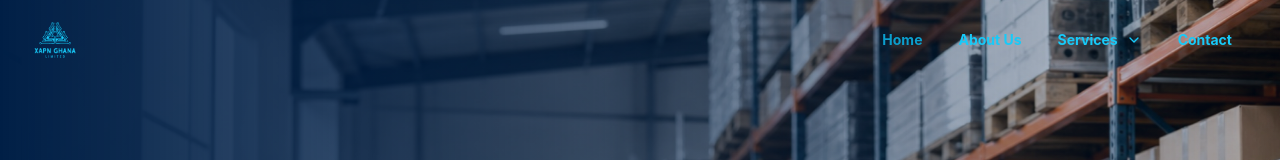
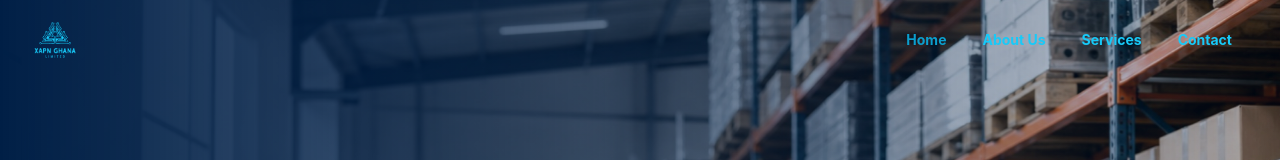
Before and after one commit to brobbeymessiah/XAPNGHANA, a React (Vite) app: page / in a window 1280 px wide. Shown: the top 160 px of the page. Built offline with nearby package versions, Linux system fonts and the light colour scheme; the HTML template or start-up script is replaced by a standard one.

Commit message:
improve navigation

```diff
--- a/src/data/navigation.ts
+++ b/src/data/navigation.ts
@@ -3,7 +3,7 @@ import type { Route } from "../types/navigation";
 export const navItems: { label: string; href: Route }[] = [
   { label: "Home", href: "/" },
   { label: "About Us", href: "/about" },
-  { label: "Services", href: "/our-services" },
+  { label: "Services", href: "/services" },
   { label: "Contact", href: "/contact" },
 ];
 
@@ -12,7 +12,8 @@ export function normalizePath(pathname: string): Route {
 
   if (normalizedPath === "/") return "/";
   if (normalizedPath === "/about") return "/about";
-  if (normalizedPath === "/our-services") return "/our-services";
+  if (normalizedPath === "/services") return "/services";
+  if (normalizedPath === "/our-services" || normalizedPath === "/our-solutions") return "/services";
   if (normalizedPath === "/contact") return "/contact";
   return "/";
 }
```
